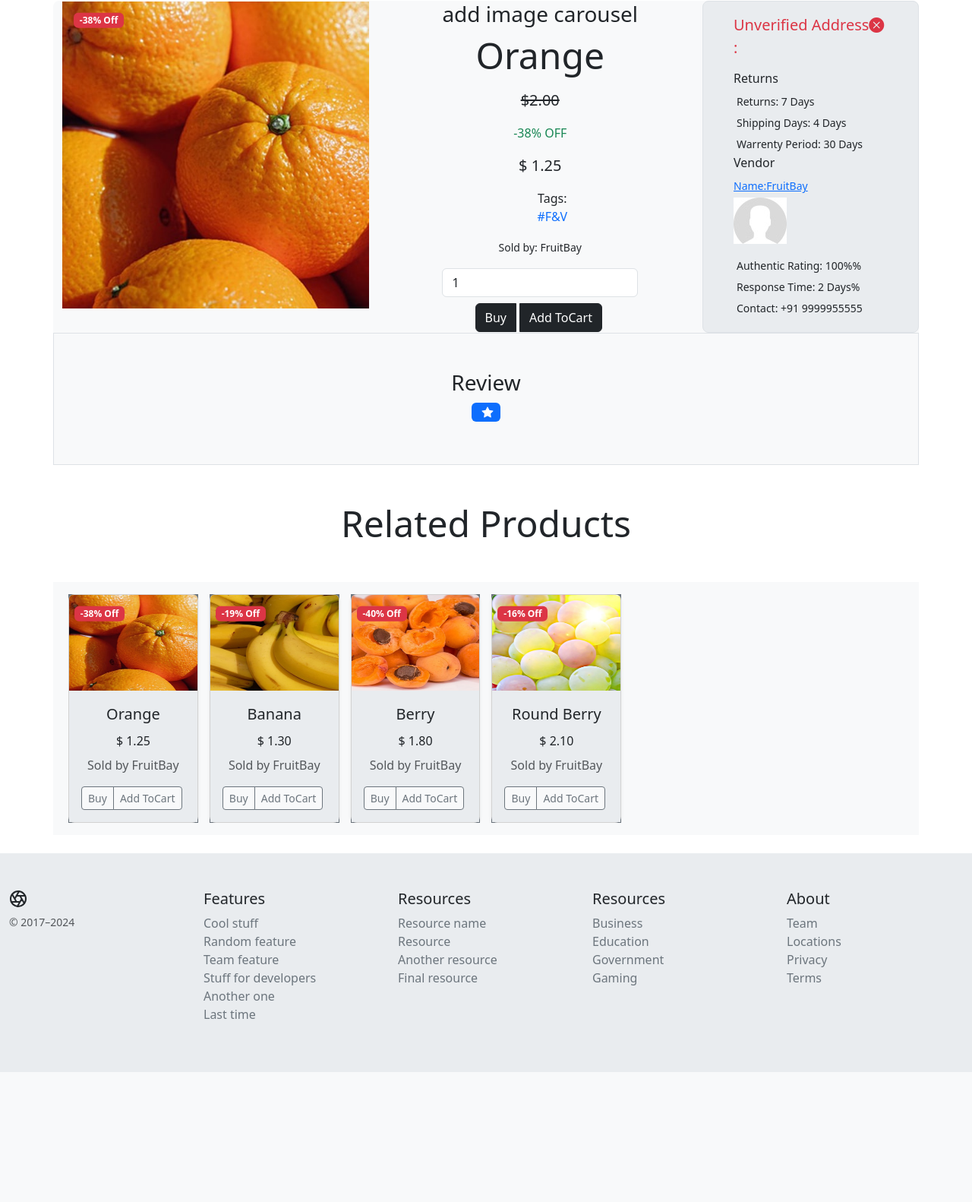
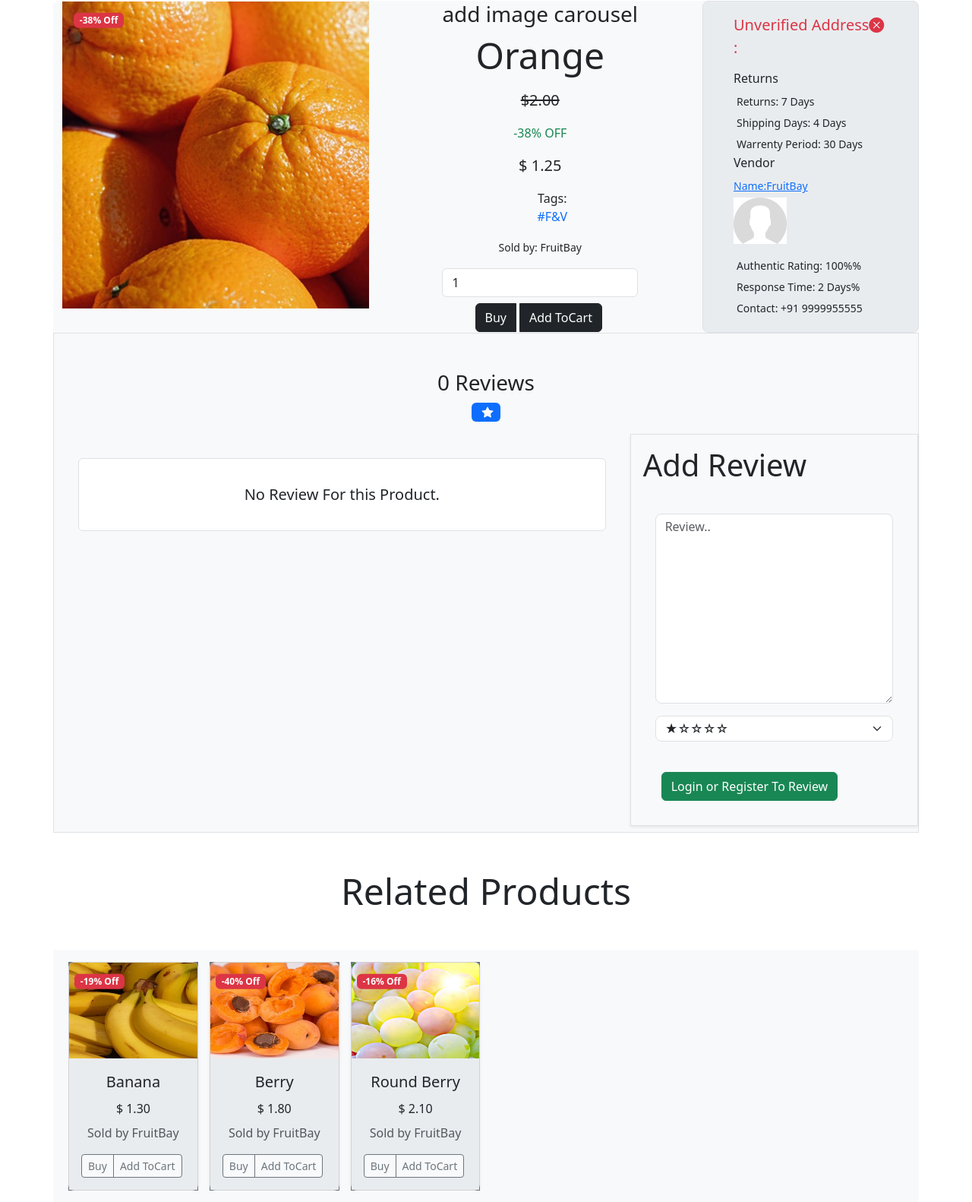
Before and after one commit to eyetheekh/E-commerce_V1, a Django app: a page that uses e_commerce_project/templates/core/navbar.html in a window 1280 px wide. Shown: the part 79-1661 px from the top of the page at 76% size. Before the commit the page ends 1490 px from the top, so only its background shows below. Run offline with Django 4.2, Linux system fonts and the light colour scheme; data comes from the database, SQL or seed files in the repository; both versions use the stored data as it was after the commit; parts of the project's set-up code (start-up, migrations or seed data) failed here and were passed over.

Commit message:
review complete

```diff
--- /dev/null
+++ b/e_commerce_project/core/forms.py
@@ -0,0 +1,25 @@
+from django import forms
+from .models import Product_Review
+
+
+Product_Rating = (
+    ('1', '★☆☆☆☆'),
+    ('2', '★★☆☆☆'),
+    ('3', '★★★☆☆'),
+    ('4', '★★★★☆'),
+    ('5', '★★★★★'),
+)
+
+class Product_Review_Form(forms.ModelForm):
+    class Meta:
+        model = Product_Review
+        fields = ['rating', 'review']
+
+    review = forms.CharField(widget=forms.Textarea(attrs={
+        'class': 'form-control my-3 py-1 rounded rounded-3',
+        'placeholder': 'Review..'
+    }))
+
+    rating = forms.ChoiceField(choices=Product_Rating, widget=forms.Select(attrs={
+        'class': 'form-select my-3 py-1 rounded rounded-3',
+    }))
--- a/e_commerce_project/core/views.py
+++ b/e_commerce_project/core/views.py
@@ -2,6 +2,7 @@
 from django.contrib import messages
 from .models import Cart, Category, Order, Product, Vendor, Product_Images, Product_Review
 from taggit.models import Tag
+from .forms import Product_Review_Form
 
 
 def home(request):
@@ -17,13 +18,40 @@
 
 
 def product_detail_view(request, PID):
+
     product = get_object_or_404(Product, PID=PID)
-    related_products = Product.objects.filter(category=product.category)
-    print(product.discount_percentage())
+
+    if request.method == "POST":
+        Product_Review.objects.create(
+            review=request.POST['review'],
+            rating=request.POST['rating'],
+            user=request.user,
+            product=product,
+        )
+        messages.success(request, 'Review Added')
+
+        # messages.error(request, 'Review cannot be added')
+
+    reviews_of_product = Product_Review.objects.filter(product=product)
+    related_products = Product.objects.filter(
+        category=product.category).exclude(PID=product.PID)
+
+    can_review = True
+    if request.user.is_authenticated:
+        user_reviews = Product_Review.objects.filter(
+            product=product, user=request.user)
+
+        if len(user_reviews) > 0:
+            can_review = False
+
+    form = Product_Review_Form()
 
     context = {
-        "product": product,
+        'product': product,
         "related_products": related_products,
+        'reviews_of_product': reviews_of_product,
+        'can_review': can_review,
+        'form': form,
     }
     return render(request, 'core/product_detail_view.html', context)
 
@@ -86,4 +114,4 @@
         'tag_products': tag_products,
         'tag': tag,
     }
-    return render(request, 'core/tag.html', context)
+    return render(request, 'core/tag_detail_view.html', context)
--- a/e_commerce_project/static/js/script.js
+++ b/e_commerce_project/static/js/script.js
@@ -42,6 +42,9 @@
         }
     });
 
+
+
+
     // Timer for alerts
     setTimeout(function () {
         $(".alert").alert("close");
--- a/e_commerce_project/templates/core/navbar.html
+++ b/e_commerce_project/templates/core/navbar.html
@@ -1,4 +1,4 @@
-<nav class="navbar navbar-expand-lg bg-body-tertiary">
+<nav class="navbar navbar-expand-lg bg-body-tertiary sticky-top">
   <div class="container-fluid">
     <a class="navbar-brand" href="#">Navbar</a>
     <button class="navbar-toggler" type="button" data-bs-toggle="collapse" data-bs-target="#navbarSupportedContent"
--- a/e_commerce_project/templates/core/product_detail_view.html
+++ b/e_commerce_project/templates/core/product_detail_view.html
@@ -38,7 +38,8 @@
                                 {% if product.tags.count >= 1 %}
                                 <ul style="list-style-type:none">
                                     Tags:{% for tag in product.tags.all %}
-                                    <li class=""><a class="text-decoration-none" href="{% url 'core:tag_detail_view' tag.name %}">#{{tag.name}}</a></li>
+                                    <li class=""><a class="text-decoration-none"
+                                            href="{% url 'core:tag_detail_view' tag.name %}">#{{tag.name}}</a></li>
                                     {%endfor%}
                                 </ul>
                                 {%endif%}
@@ -131,24 +132,38 @@
                     <p class="card-text">{{ i.review }}</p>
                 </div>
             </div>
+            {%empty%}
+            <div class="card border m-3 p-3">
+                <div class="card-body">
+                    <p class="card-text text-center lead">No Review For this Product.</p>
+                </div>
+            </div>
+
+
             {% endfor %}
+
         </div>
 
         <!-- end review accordions -->
 
-        {% if request.user.is_authenticated %}
+
+        <!--product review form -->
         {% if can_review %}
         <div class="col-xl-4 col-lg-10 col-md-12 col-sm-12 p-3 my-2 border shadow-sm" id="review_div">
             <h3 class="display-6">Add Review</h3>
-            <form action="{% url 'core:ajax-add-review' product.pid %}" class="p-3" id="review_Form" method="POST">
+            <form action="" class="p-3" id="review_Form" method="POST">
                 {% csrf_token %}
-                {{ review_form.review }}
-                {{ review_form.rating }}<br>
+                {{ form.review }}
+                {{ form.rating }}<br>
+                {% if request.user.is_authenticated %}
                 <button type="submit" class="btn btn-success mx-2">Submit</button>
+                {%else%}
+                <a href="{% url 'userauth:login' %}" class="btn btn-success mx-2">Login or Register To Review</a>
+                {%endif%}
             </form>
         </div>
-        {% endif %}
-        {% endif %}
+        {%endif%}
+        <!--product review form -->
 
     </div>
 </div>
--- a/e_commerce_project/templates/core/tag.html
+++ b/e_commerce_project/templates/core/tag_detail_view.html
@@ -99,5 +99,4 @@
         </div>
     </div>
 </div>
-
 {% endblock content %}
```
Also changed, not shown: e_commerce_project/db.sqlite3.
